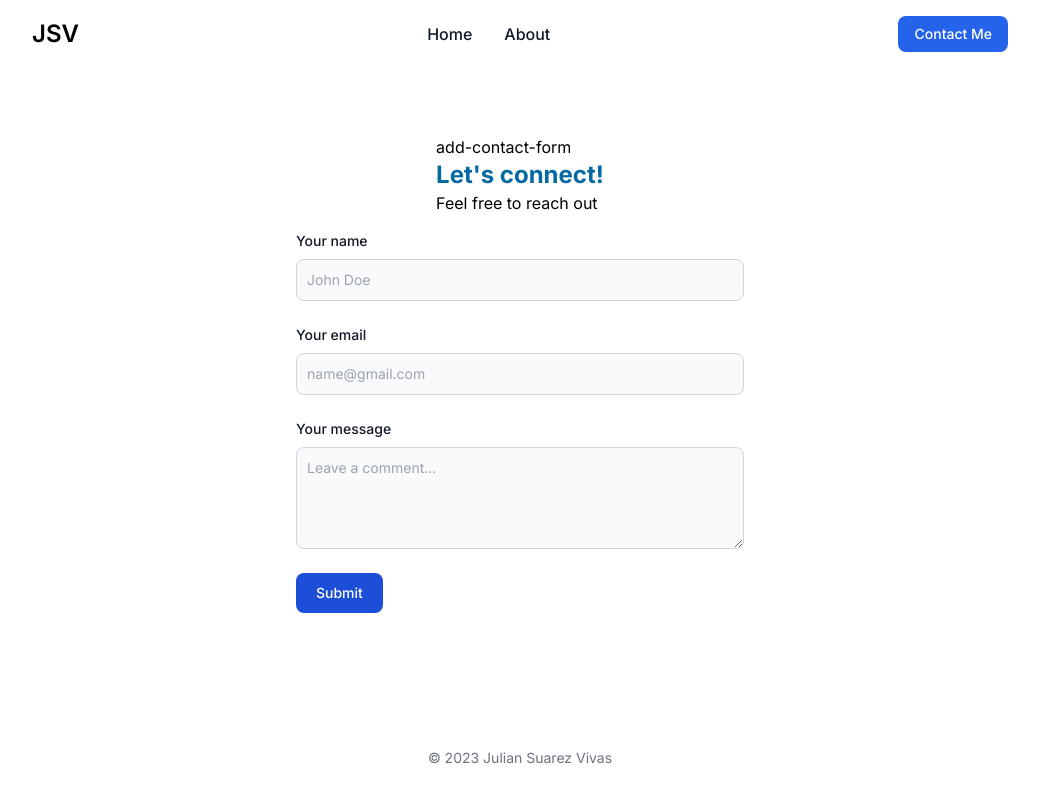
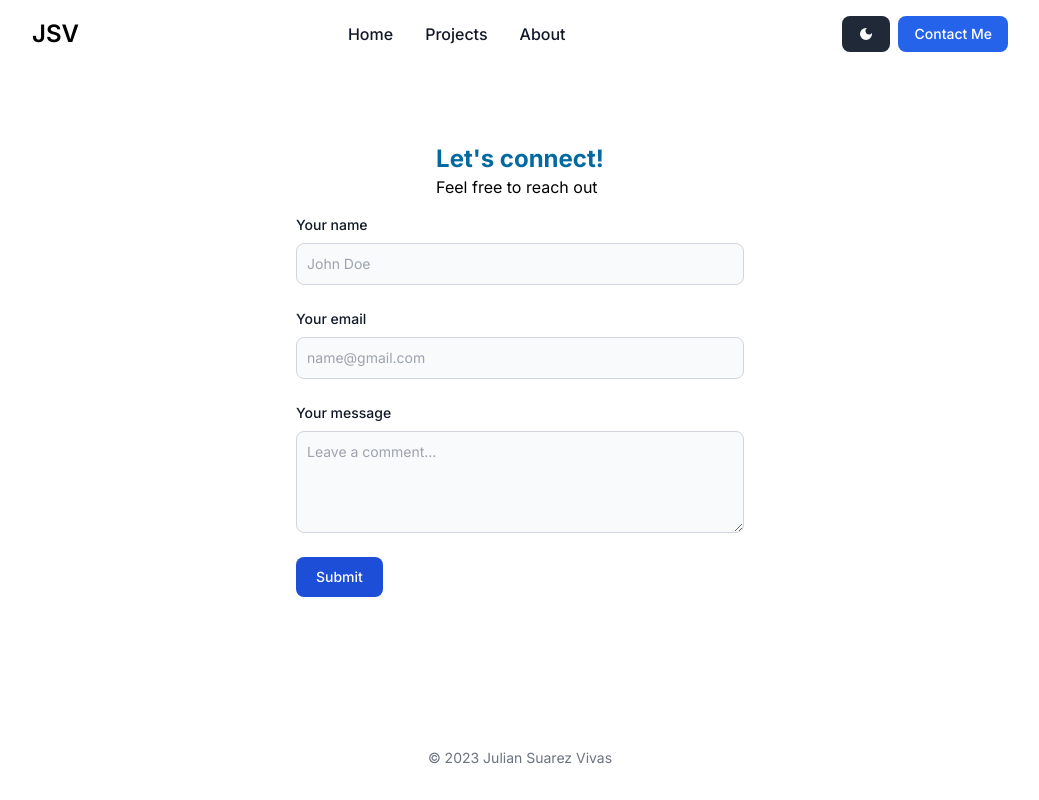
Before and after one commit to Juliansv/Juliansv, a Next.js app: page /contact in a window 1280 px wide. Shown: the whole page, without its empty margins (120-1159 px from the left). Built offline with nearby package versions, Linux system fonts and the light colour scheme.

Commit message:
finish adding dark mode

```diff
--- /dev/null
+++ b/app/(site)/components/dark-button.tsx
@@ -0,0 +1,24 @@
+"use client"
+import React from 'react'
+import { useTheme } from "next-themes";
+import { MdDarkMode, MdOutlineWbSunny } from "react-icons/md";
+
+
+
+const DarkButton = () => {
+    const { systemTheme, theme, setTheme } = useTheme();
+    const currentTheme = theme === 'system' ? systemTheme : theme;
+
+    return (
+        <button
+            onClick={() => theme == "dark"? setTheme('light'): setTheme("dark")}
+            className='bg-gray-800 dark:bg-gray-50 hover:bg-gray-600 dark:hover:bg-gray-300 transition-all duration-100 text-white dark:text-gray-800 px-4 py-2 mx-2 text-md rounded-lg'>
+            {
+                currentTheme == "dark" ? <MdOutlineWbSunny /> : <MdDarkMode />
+
+            }
+        </button>
+    )
+}
+
+export default DarkButton
--- a/app/(site)/components/footer.tsx
+++ b/app/(site)/components/footer.tsx
@@ -1,6 +1,6 @@
 const Footer = () => {
   return (
-    <footer className="bg-white rounded-lg mx-4 text-center dark:bg-gray-900">
+    <footer className="bg-transparent rounded-lg mx-4 text-center">
       <div className="w-full max-w-screen-xl mx-auto p-4 md:py-8">
         <span className="block text-sm text-gray-500 sm:text-center">
           © 2023{" "}
--- a/app/(site)/components/header.tsx
+++ b/app/(site)/components/header.tsx
@@ -1,12 +1,11 @@
 import Image from "next/image";
 import Link from "next/link";
-
-
+import DarkButton from "./dark-button";
 
 const Header = () => {
   return (
     <header className="flex items-center justify-between ">
-      <nav className="bg-white border-gray-200 w-full dark:bg-gray-900">
+      <nav className="bg-transparent border-gray-200 w-full">
         <div className="max-w-screen-xl flex flex-wrap items-center justify-between mx-auto py-4">
           <a href="/" className="flex items-center">
             {/* <Image
@@ -21,44 +20,11 @@ const Header = () => {
               JSV
             </span>
           </a>
-          <div className="flex md:order-2">
-            <Link
-              href="/contact"
-              className="text-white bg-blue-600 hover:bg-blue-800 focus:outline-none focus:bg-blue-950 font-medium rounded-lg text-sm px-4 py-2 text-center mr-3 md:mr-0"
-            >
-              Contact Me
-            </Link>
-
-            {/* <button
-                  data-collapse-toggle="navbar-cta"
-                  type="button"
-                  className="inline-flex items-center p-2 w-10 h-10 justify-center text-sm text-gray-500 rounded-lg md:hidden hover:bg-gray-100 focus:outline-none focus:ring-2 focus:ring-gray-200"
-                  aria-controls="navbar-cta"
-                  aria-expanded="false"
-                >
-                  <span className="sr-only">Open main menu</span>
-                  <svg
-                    className="w-5 h-5"
-                    aria-hidden="true"
-                    xmlns="http://www.w3.org/2000/svg"
-                    fill="none"
-                    viewBox="0 0 17 14"
-                  >
-                    <path
-                      stroke="currentColor"
-                      stroke-linecap="round"
-                      stroke-linejoin="round"
-                      stroke-width="2"
-                      d="M1 1h15M1 7h15M1 13h15"
-                    />
-                  </svg>
-                </button> */}
-          </div>
           <div
-            className="items-center justify-between hidden w-full md:flex md:w-auto md:order-1"
+            className="items-center justify-between hidden w-auto md:flex md:w-auto md:order-1"
             id="navbar-cta"
           >
-            <ul className="flex flex-col font-medium p-4 md:p-0 mt-4 border border-gray-100 rounded-lg bg-gray-50 md:flex-row md:space-x-8 md:mt-0 md:border-0 md:bg-white dark:bg-gray-800 md:dark:bg-gray-900 dark:border-gray-700">
+            <ul className="flex flex-col font-medium p-4 md:p-0 mt-4 border border-gray-100 rounded-lg bg-transparent md:flex-row md:space-x-8 md:mt-0 md:border-0 dark:border-gray-700">
               <li>
                 <Link
                   href={"/"}
@@ -67,14 +33,14 @@ const Header = () => {
                   Home
                 </Link>
               </li>
-              {/* <li>
-                    <Link
-                      href="#"
-                      className="block py-2 pl-3 pr-4 text-gray-900 rounded hover:bg-gray-100 md:hover:bg-transparent md:hover:text-blue-700 md:p-0  hover:text-white border-gray-700"
-                    >
-                      Projects
-                    </Link>
-                  </li> */}
+              <li>
+                <Link
+                  href="/about"
+                  className="block py-2 pl-3 pr-4 text-gray-900 rounded hover:bg-gray-100 md:hover:bg-transparent md:hover:text-blue-700 md:p-0 hover:text-white border-gray-700 dark:text-sky-50 md:dark:hover:text-blue-500 dark:hover:bg-gray-700 dark:hover:text-white md:dark:hover:bg-transparent"
+                >
+                  Projects
+                </Link>
+              </li>
               <li>
                 <Link
                   href="/about"
@@ -85,6 +51,15 @@ const Header = () => {
               </li>
             </ul>
           </div>
+          <div className="flex md:order-2">
+            <DarkButton />
+            <Link
+              href="/contact"
+              className="text-white bg-blue-600 hover:bg-blue-800 focus:outline-none focus:bg-blue-950 font-medium rounded-lg text-sm px-4 py-2 text-center mr-3 md:mr-0"
+            >
+              Contact Me
+            </Link>
+          </div>
         </div>
       </nav>
     </header>
--- a/app/(site)/contact/page.tsx
+++ b/app/(site)/contact/page.tsx
@@ -2,7 +2,6 @@ const Page = () => {
   return (
     <div className="container flex flex-col gap-4 items-center">
       <div className="">
-      add-contact-form
         <h2 className="text-2xl font-bold text-sky-700">
           Let&apos;s connect!
         </h2>
--- a/app/(site)/layout.tsx
+++ b/app/(site)/layout.tsx
@@ -37,7 +37,7 @@ export default function RootLayout({
 
   return (
     <html lang="en">
-        <body className={`flex flex-col justify-between max-w-5xl min-h-screen mx-auto px-6 ${inter.className} dark:bg-gray-900`}>
+        <body className={`flex flex-col justify-between max-w-5xl min-h-screen mx-auto px-6 ${inter.className}`}>
           <ThemeProvider attribute="class" defaultTheme="system" enableSystem>
             <Header />
             <main className="py-8">
--- a/app/globals.css
+++ b/app/globals.css
@@ -1,3 +1,8 @@
 @tailwind base;
 @tailwind components;
 @tailwind utilities;
+@layer base{
+    body {
+        @apply dark:bg-gray-800 bg-white
+    }
+}
--- a/package.json
+++ b/package.json
@@ -21,6 +21,7 @@
     "next-themes": "^0.2.1",
     "react": "18.2.0",
     "react-dom": "18.2.0",
+    "react-icons": "^4.12.0",
     "sanity": "^3.15.1",
     "typescript": "5.1.6"
   },
```
Also changed, not shown: 1 other file (tests, documents, lock files or other folders).
